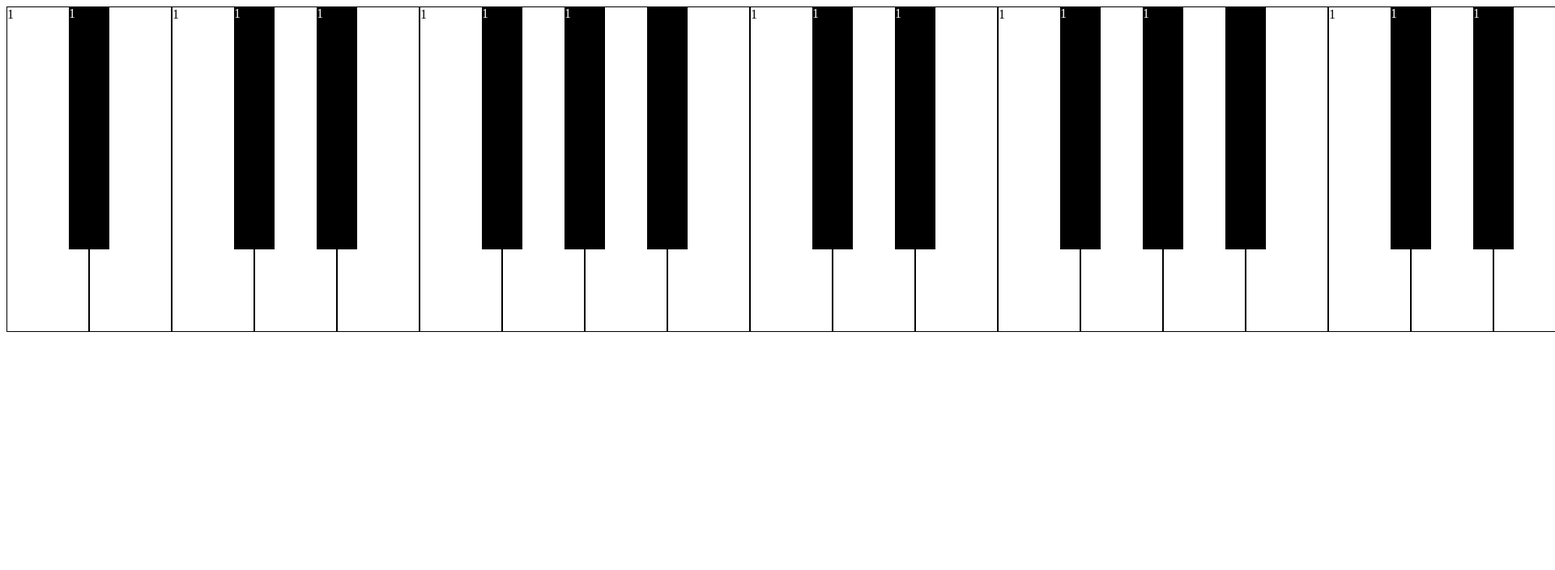
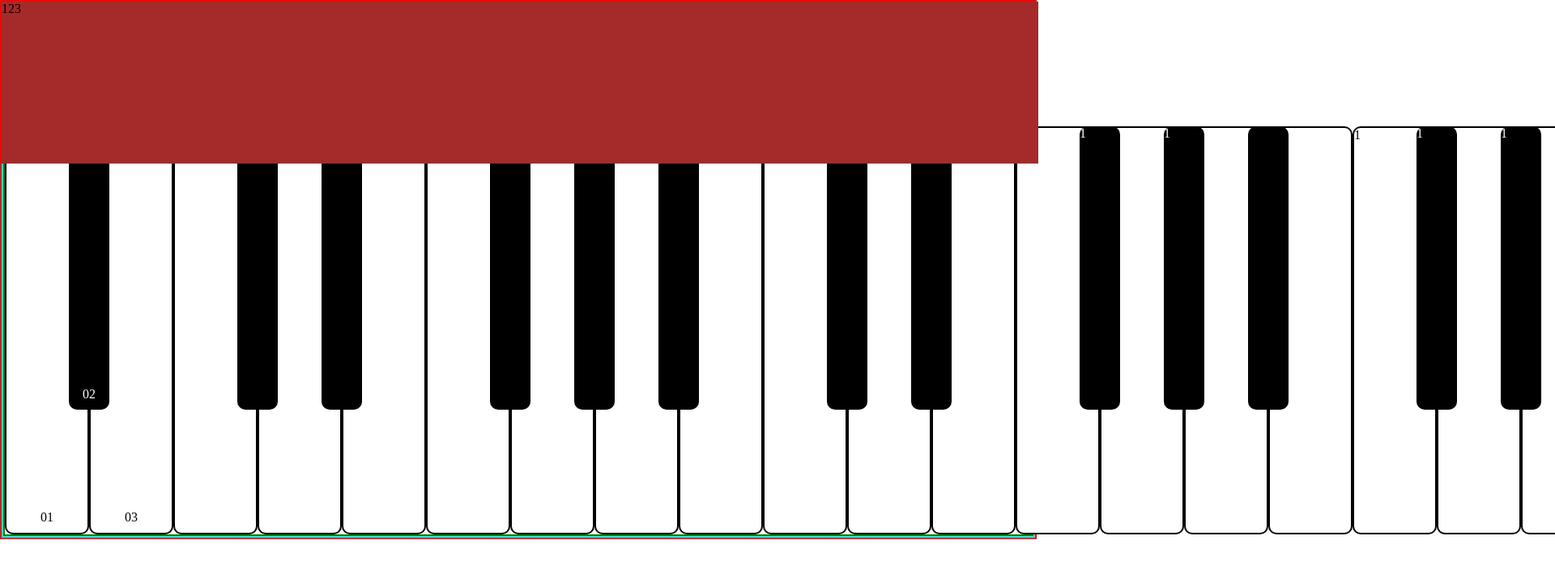
Before and after one commit to freeman-27/midi88-web, a plain HTML site: page index.html in a window 1280 px wide. Shown: the top 704 px of the page at 81% size, 1920 px wide, since content can reach past the window. Drawn offline with Linux system fonts and the light colour scheme.

Commit message:
keyboard markup, simple alignment

```diff
--- a/index.html
+++ b/index.html
@@ -7,15 +7,20 @@
     <link rel="stylesheet" href="/main.css">
 </head>
 <body>
+    <div id="mainContainer">
+    <div id="topLine" class="">123</div>
     <div class="keyboardMain">
+    <div class="" id="AllOctaves">
         <!-- START OF OCTAVE -->
-        <div class="octaveDefault">
-        <div class="buttonWhiteLeft">1</div>
-        <div class="buttonBlack">1</div>
-        <div class="buttonWhiteRight">1</div>
+        <div class="octaveDefault OctSubContr">
+            <div class="buttonWhiteLeft" key="01"><span class="spanKeyNumber">01</span></div>
+            <div class="buttonBlack" key="02"><span class="spanKeyNumber">02</span></div>
+            <div class="buttonWhiteRight" key="03"><span class="spanKeyNumber">03</span></div>
+        </div>
+
         <!-- END OF OCTAVE -->
         <!-- START OF OCTAVE -->
-        <div class="octaveDefault">
+        <div class="octaveDefault OctContr">
             <div class="buttonWhiteLeft">1</div>
             <div class="buttonBlack">1</div>
             <div class="buttonWhiteMid">1</div>
@@ -32,7 +37,7 @@
         </div>
         <!-- END OF OCTAVE -->
         <!-- START OF OCTAVE -->
-        <div class="octaveDefault">
+        <div class="octaveDefault OctBig">
             <div class="buttonWhiteLeft">1</div>
             <div class="buttonBlack">1</div>
             <div class="buttonWhiteMid">1</div>
@@ -49,7 +54,7 @@
         </div>
         <!-- END OF OCTAVE -->
         <!-- START OF OCTAVE -->
-        <div class="octaveDefault">
+        <div class="octaveDefault OctSmall">
             <div class="buttonWhiteLeft">1</div>
             <div class="buttonBlack">1</div>
             <div class="buttonWhiteMid">1</div>
@@ -66,7 +71,7 @@
         </div>
         <!-- END OF OCTAVE -->
         <!-- START OF OCTAVE -->
-        <div class="octaveDefault">
+        <div class="octaveDefault OctFirst">
             <div class="buttonWhiteLeft">1</div>
             <div class="buttonBlack">1</div>
             <div class="buttonWhiteMid">1</div>
@@ -83,7 +88,7 @@
         </div>
         <!-- END OF OCTAVE -->
         <!-- START OF OCTAVE -->
-        <div class="octaveDefault">
+        <div class="octaveDefault OctSecond">
             <div class="buttonWhiteLeft">1</div>
             <div class="buttonBlack">1</div>
             <div class="buttonWhiteMid">1</div>
@@ -100,10 +105,46 @@
         </div>
         <!-- END OF OCTAVE -->
         <!-- START OF OCTAVE -->
-        <div class="octaveDefault">
+        <div class="octaveDefault OctThird">
+            <div class="buttonWhiteLeft">1</div>
+            <div class="buttonBlack">1</div>
+            <div class="buttonWhiteMid">1</div>
+            <div class="buttonBlack">1</div>
+            <div class="buttonWhiteRight">1</div>
+
+            <div class="buttonWhiteLeft">1</div>
+            <div class="buttonBlack">1</div>
+            <div class="buttonWhiteMid">1</div>
+            <div class="buttonBlack">1</div>
+            <div class="buttonWhiteMid">1</div>
+            <div class="buttonBlack"></div>
+            <div class="buttonWhiteRight">1</div>
+        </div>
+        <!-- END OF OCTAVE -->
+        <!-- START OF OCTAVE -->
+        <div class="octaveDefault OctForth">
+            <div class="buttonWhiteLeft">1</div>
+            <div class="buttonBlack">1</div>
+            <div class="buttonWhiteMid">1</div>
+            <div class="buttonBlack">1</div>
+            <div class="buttonWhiteRight">1</div>
+
+            <div class="buttonWhiteLeft">1</div>
+            <div class="buttonBlack">1</div>
+            <div class="buttonWhiteMid">1</div>
+            <div class="buttonBlack">1</div>
+            <div class="buttonWhiteMid">1</div>
+            <div class="buttonBlack"></div>
+            <div class="buttonWhiteRight">1</div>
+        </div>
+        <!-- END OF OCTAVE -->
+        <!-- START OF OCTAVE -->
+        <div class="octaveDefault OctFifth">
         <div class="buttonWhiteLeft">1</div>
         <!-- END OF OCTAVE -->
-
+        </div>
+    </div>
+    </div>
     </div>
 </body>
 </html>
--- a/main.css
+++ b/main.css
@@ -1,30 +1,68 @@
+body{
+    margin: 0;
+}
+#mainContainer{
+    display: block;
+    border: 2px solid red;
+    width: auto;
+}
+#topLine{
+    display: block;
+    position: fixed;
+    width: 100%;
+    background-color: rgba(165, 42, 42, 1.0);
+    block-size: 200px;
+    /* margin-bottom: -25px; */
+    z-index: 100001 !important;
+}
 .keyboardMain{
+    border: 2px solid cyan;
+    margin: 0;
+    float: start;
+    width: content;
+    display: block;
+}
+#AllOctaves{
     display: flex;
+    margin-top: 150px;
+    border: 2px solid green;
+    resize: both;
+    overflow: fixed;
 }
 .octaveDefault{
     display: flex;
 }
 .buttonWhiteLeft, .buttonWhiteMid, .buttonWhiteRight{
+    display: flex;
     background-color: white;
     color: black;
-    border: 1px solid black;
-    height: 400px;
+    border: 2px solid black;
+    border-radius: 10px;
+    height: 500px;
     width: 100px;
     padding: 0;
     z-index: 3001 !important;
+    text-align: center;
 }
 .buttonBlack{
+    display: flex;
     background-color: black;
     color: white;
-    height: 300px;
+    border-radius: 10px;
+    height: 350px;
     width: 50px;
     padding: 0;
     z-index: 50001 !important;
     margin-left: -25px;
     margin-right: -25px;
+    text-align: center;
+
 }
 .buttonBlack:hover, .buttonWhiteLeft:hover, .buttonWhiteMid:hover, .buttonWhiteRight:hover{
     cursor: pointer;
     background-color: blue;
     transition-duration: 0.5s;
 }
+.spanKeyNumber{
+    margin: auto auto 10px auto;
+}
```
Lines whose indentation alone changed are shown as unchanged.
